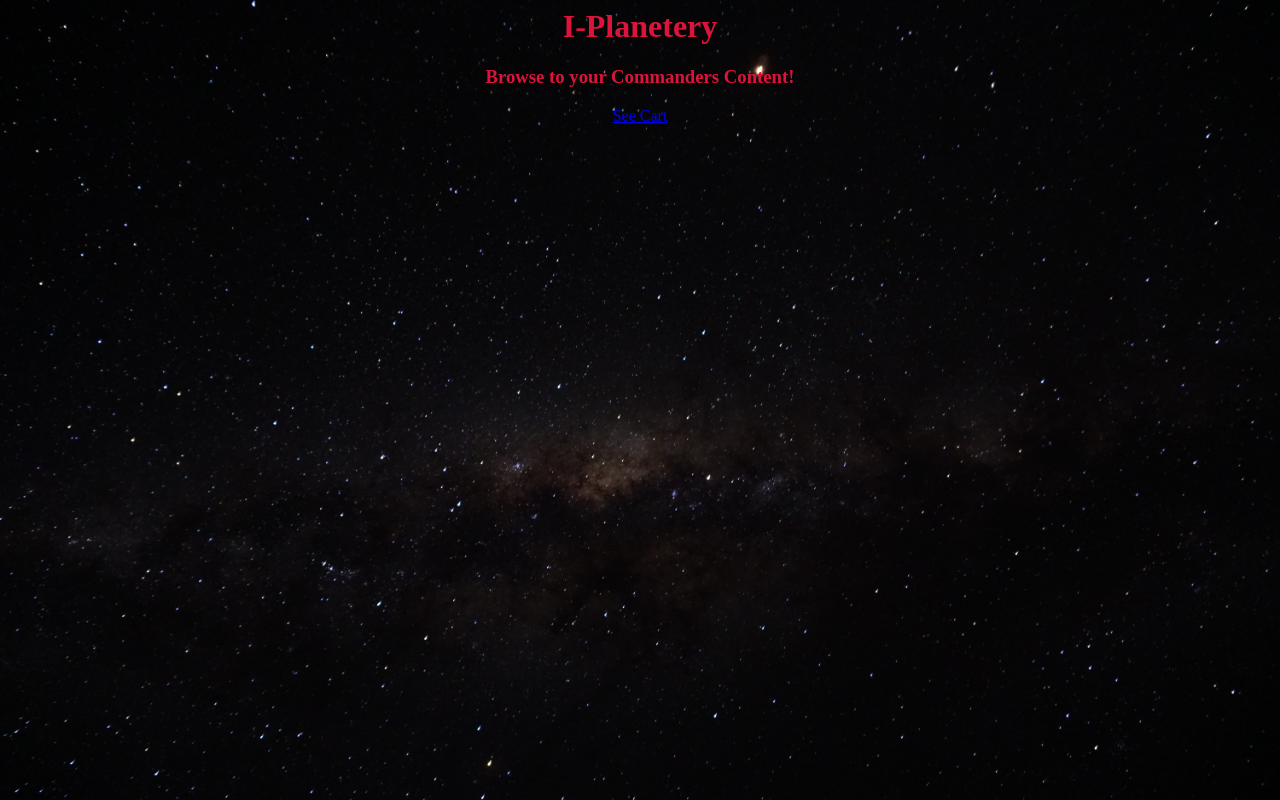
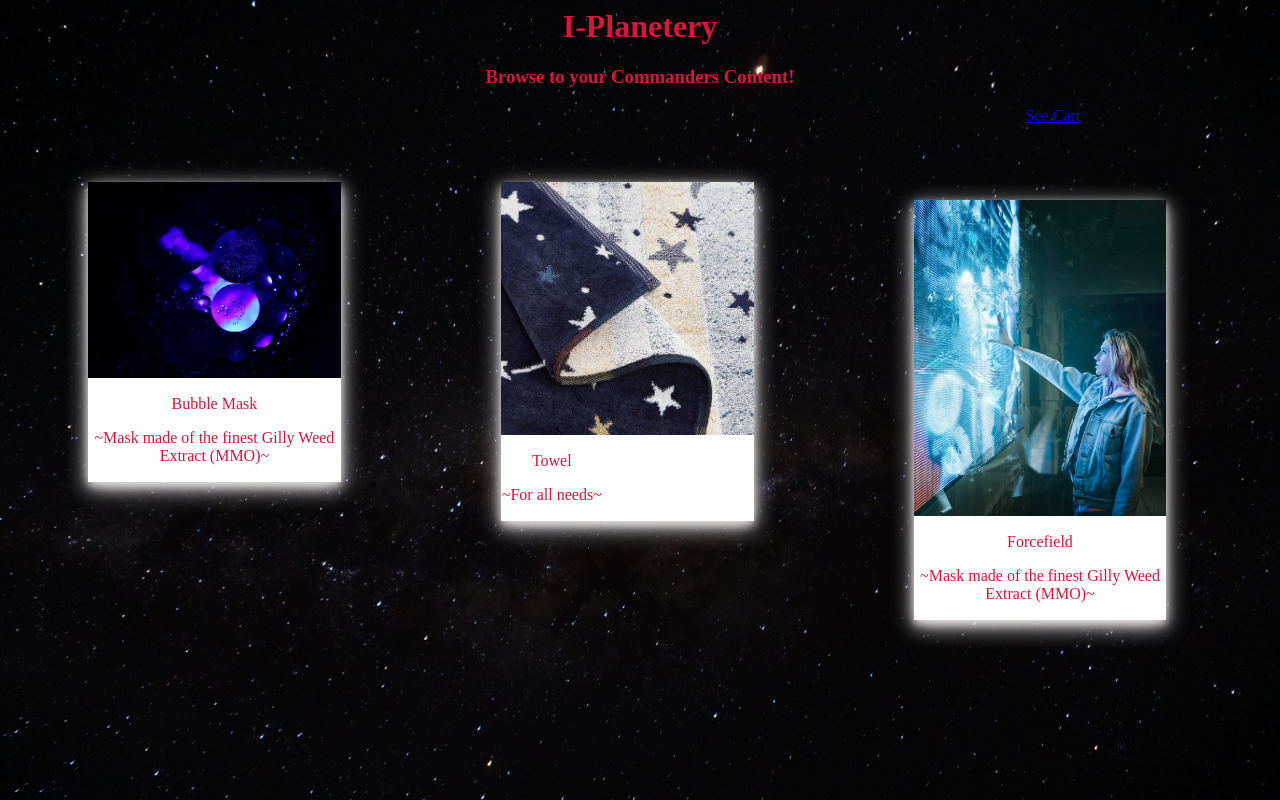
Before and after one commit to RobotGyal/Space-Contractor, a Flask app: page /store in a window 1280 px wide. Run offline with Flask 2, Linux system fonts and the light colour scheme.

Commit message:
starting cart setup

```diff
--- a/app.py
+++ b/app.py
@@ -1,5 +1,6 @@
 from flask import Flask, request, render_template, redirect, url_for
 import os
+from bson.objectid import ObjectId
 from dotenv import load_dotenv
 from pymongo import MongoClient
 
@@ -10,24 +11,48 @@ client = MongoClient('localhost', 27017)
 db = client.space
 space_items = db.space_items    #sets up space items as a database
 
+home_items = [
+    {'title': 'Bubble Mask', 'description':'Vacuum Face Mask', 'price': '3000 sc'},
+    {'title': 'Towel', 'description':'For all needs', 'price': '42 sc'},
+    {'title': 'Forcefield', 'description': 'Protect from outside intrusion', 'price': '5,000,000 sc'}
+]
+
+
 # Main route
 @app.route('/')
 def test():
     '''Main page setup function'''
     return render_template('store_index.html', space_items=space_items.find())
 
-# Route for VIEWING store items
+
+#Route for VIEWING store items on homepage
 @app.route('/store')
 def store_display():
-    return render_template('store_display.html', space_items=space_items)
+    return render_template('store_display.html', home_items=home_items)
 
 
-#@app.route('store/cart', 'GET')
+# Route for VIEWING to cart
+@app.route('/store/cart', methods=['GET'])
+def cart_display():
+    return render_template('cart_display.html')
 
+# Route for ADDING to cart
+@app.route('/store/cart', methods=['POST'])
+def cart_submit():
+    '''Add items to cart'''
+    space_item = {
+    'title': request.form.get('title'),
+    'description': request.form.get('description'),
+    'price': request.form.get('price'),
+    }
+    space_item_id = space_items.insert_one(space_item).inserted_id
+    return redirect(url_for('cart_items_show', space_item_id=space_item_id))
 
-
-#@app.route('store/cart', 'POST')
-
+#Show cart items
+@app.route('/store/cart/<space_items_id>')
+def playlists_show(playlist_id):
+    space_item = space_items.find_one({'_id': ObjectId(space_item_id)})
+    return render_template('cart_display.html', space_item=space_item)
 
 
 if __name__=='__main__':
--- a/templates/store_display.html
+++ b/templates/store_display.html
@@ -7,6 +7,39 @@
 
 <!--Links-->
 <!-- <a href = 'store/display'> Visit Store </a><br> -->
-<a href = 'store/cart'> See Cart </a>
+<a href = '/store/cart'> See Cart </a>
+
+<!-- Display store items
+{% for items in home_items %}
+    <h3>{{home_items.title}}</h3>
+    <h4>{{home_items.description}}</h4>
+    <h4>{{home_items.price}}</h4>
+{% endfor %} -->
+
+<!--Images-->
+
+<div class="polaroid1">
+    <img src="static/bubble.jpg" alt="Bubble Mask" style="width:100%">
+    <div class="container">
+        <p>Bubble Mask</p>
+        <p>~Mask made of the finest Gilly Weed Extract (MMO)~</p>
+    </div>
+</div>
+
+<div class="polaroid2">
+    <img src="static/towel.jpg" alt="Towel" style="width:100%">
+    <div class="container">
+        <p>Towel</p>
+        <p> ~For all needs~ </p>
+    </div>
+</div>
+
+<div class="polaroid3">
+    <img src="static/forcefield.jpg" alt="Forcefield" style="width:100%">
+    <div class="container">
+        <p>Forcefield</p>
+        <p>~Mask made of the finest Gilly Weed Extract (MMO)~</p>
+    </div>
+</div>
 
 {%endblock%}
--- a/templates/store_index.html
+++ b/templates/store_index.html
@@ -10,10 +10,12 @@
     <button type="submit">Visit Store</button>
 </form>
 
-<form action="store/cart">
+<!--Buttons-->
+<form action="/store/cart">
     <button type ='submit'>Go To Cart</button>
 </form>
 
+<!--Images-->
 <div class="polaroid1">
     <img src="static/bubble.jpg" alt="Bubble Mask" style="width:100%">
     <div class="container">
```
Also changed, not shown: templates/cart_display.html (added, +12 -0 lines).
